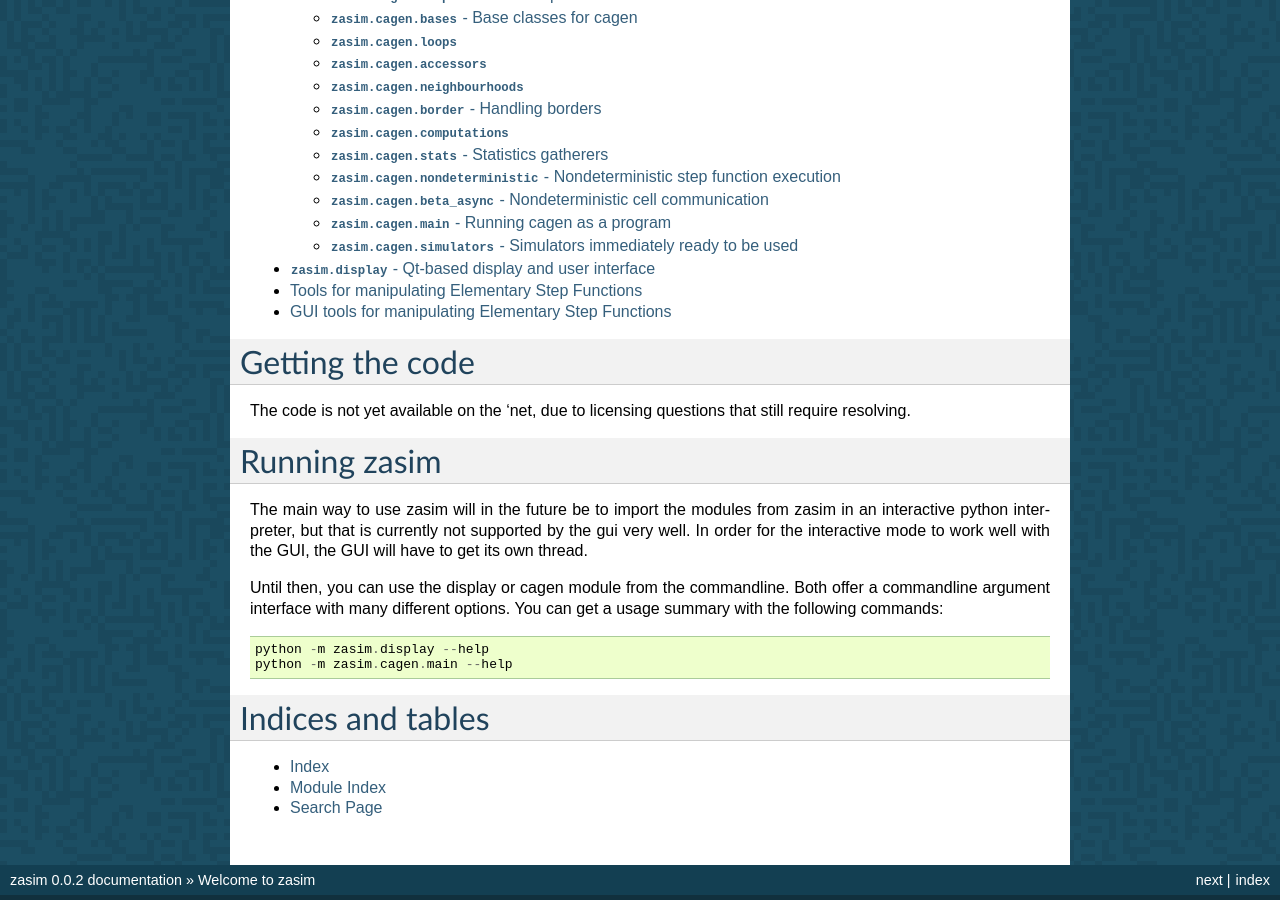
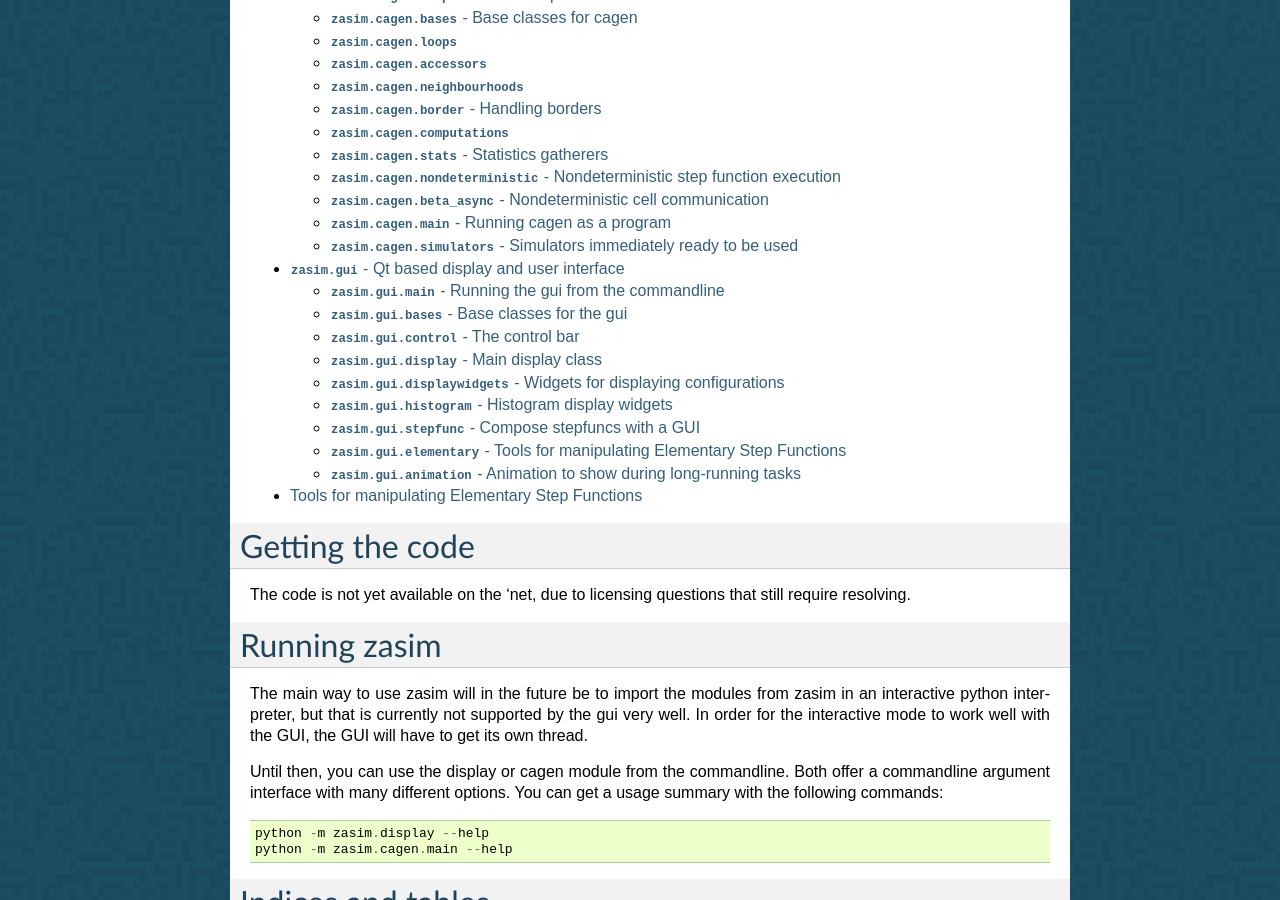
Before and after one commit to timo/zasim, a Sphinx documentation site: the page built from docs/index.rst, in a window 1280 px wide and 900 px high, scrolled down 485 px. Built offline with Sphinx 7.4.7, drawn with Linux system fonts in a browser that asks for light colours; formulas are drawn with MathJax 3; pages that are not in the unit, such as notebooks, are missing from menus.

Commit message:
make the same split in the documentation

```diff
--- a/docs/elementarygui.rst
+++ /dev/null
@@ -1,4 +0,0 @@
-GUI tools for manipulating Elementary Step Functions
-====================================================
-
-.. automodule:: zasim.elementarygui
--- /dev/null
+++ b/docs/gui.rst
@@ -0,0 +1,22 @@
+:mod:`zasim.gui` - Qt based display and user interface
+======================================================
+
+Zasim offers a gui frontend for displaying and interacting with cellular
+automatons, as well as creating new ones.
+
+The gui package is divided into multiple modules that cover different
+distinct parts of the user interface. Each has its own section in this
+documentation.
+
+.. toctree::
+
+    gui/main
+    gui/bases
+    gui/mainwin
+    gui/control
+    gui/display
+    gui/displaywidgets
+    gui/histogram
+    gui/stepfunc
+    gui/elementary
+    gui/animation
--- /dev/null
+++ b/docs/gui/animation.rst
@@ -0,0 +1,4 @@
+:mod:`zasim.gui.animation` - Animation to show during long-running tasks
+========================================================================
+
+.. automodule:: zasim.gui.animation
--- /dev/null
+++ b/docs/gui/bases.rst
@@ -0,0 +1,4 @@
+:mod:`zasim.gui.bases` - Base classes for the gui
+=================================================
+
+.. automodule:: zasim.gui.bases
--- /dev/null
+++ b/docs/gui/control.rst
@@ -0,0 +1,4 @@
+:mod:`zasim.gui.control` - The control bar
+==========================================
+
+.. automodule:: zasim.gui.control
--- /dev/null
+++ b/docs/gui/display.rst
@@ -0,0 +1,4 @@
+:mod:`zasim.gui.display` - Main display class
+=============================================
+
+.. automodule:: zasim.gui.display
--- /dev/null
+++ b/docs/gui/displaywidgets.rst
@@ -0,0 +1,4 @@
+:mod:`zasim.gui.displaywidgets` - Widgets for displaying configurations
+=======================================================================
+
+.. automodule:: zasim.gui.displaywidgets
--- /dev/null
+++ b/docs/gui/elementary.rst
@@ -0,0 +1,4 @@
+:mod:`zasim.gui.elementary` - Tools for manipulating Elementary Step Functions
+==============================================================================
+
+.. automodule:: zasim.gui.elementary
--- /dev/null
+++ b/docs/gui/histogram.rst
@@ -0,0 +1,4 @@
+:mod:`zasim.gui.histogram` - Histogram display widgets
+======================================================
+
+.. automodule:: zasim.gui.histogram
--- /dev/null
+++ b/docs/gui/main.rst
@@ -0,0 +1,4 @@
+:mod:`zasim.gui.main` - Running the gui from the commandline
+============================================================
+
+.. automodule:: zasim.cagen.main
--- /dev/null
+++ b/docs/gui/stepfunc.rst
@@ -0,0 +1,4 @@
+:mod:`zasim.gui.stepfunc` - Compose stepfuncs with a GUI
+========================================================
+
+.. automodule:: zasim.gui.stepfunc
--- a/docs/index.rst
+++ b/docs/index.rst
@@ -22,9 +22,8 @@ Contents:
    simulator
    ca
    cagen
-   display
+   gui
    elementarytools
-   elementarygui
 
 Getting the code
 ================
```
